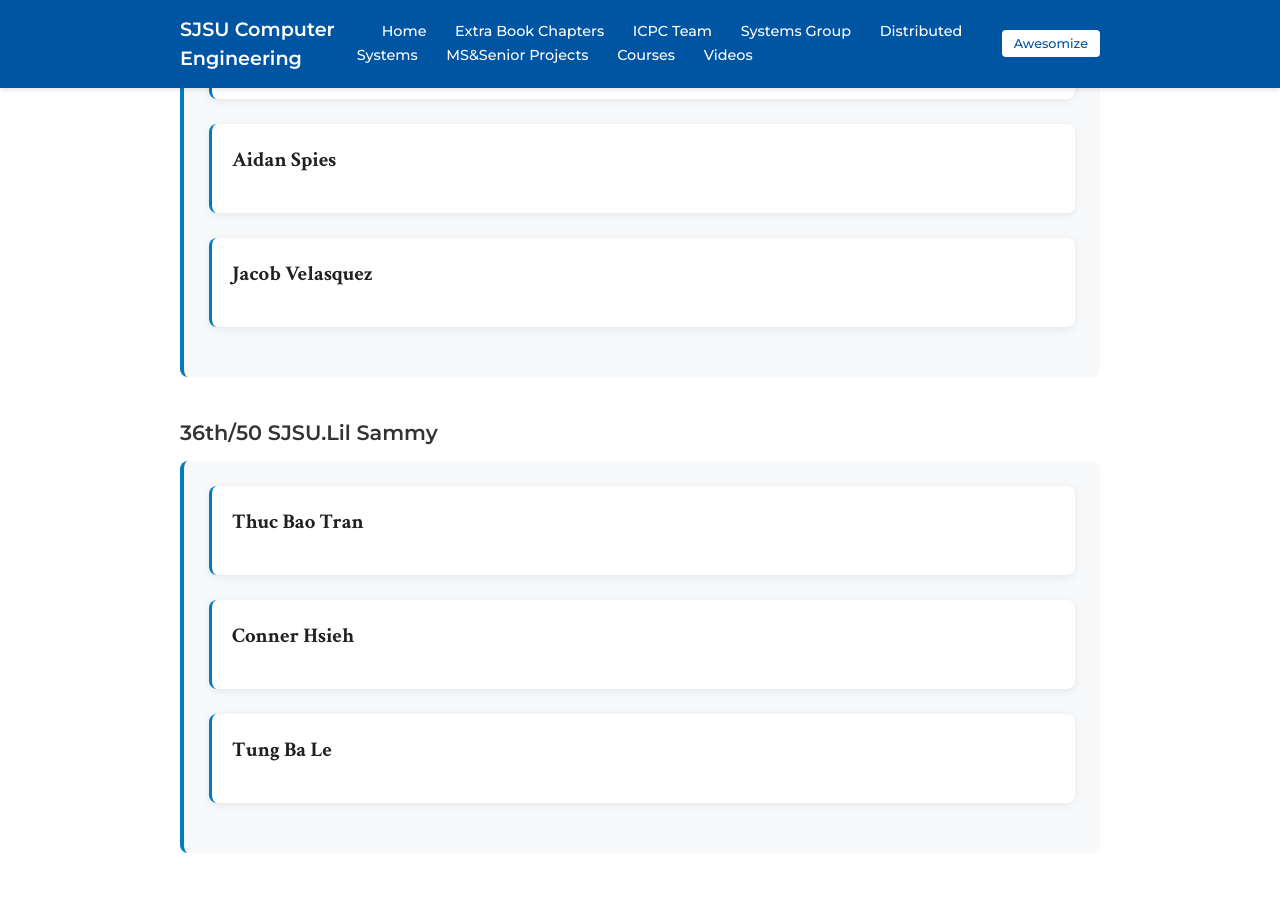
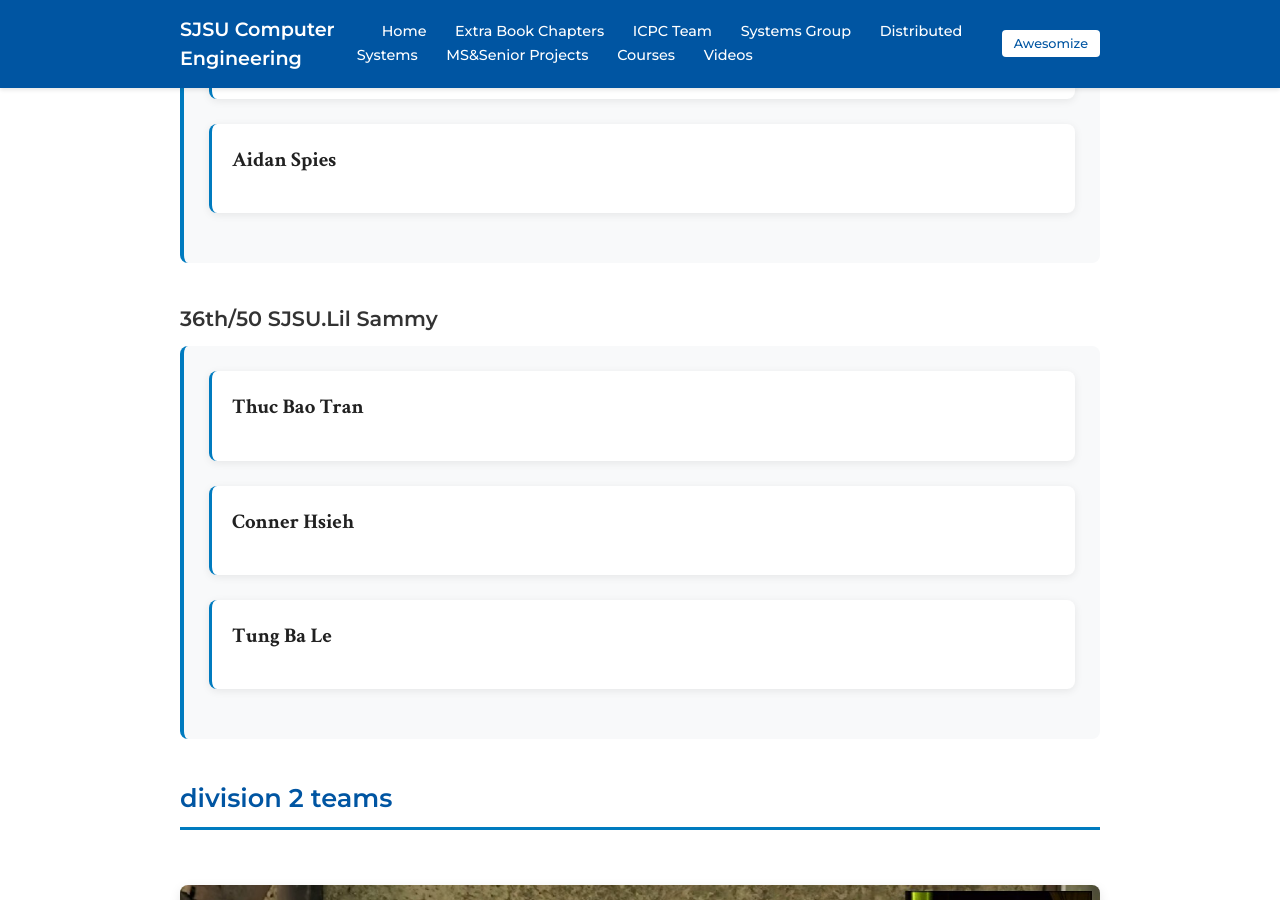
Before and after one commit to breed/benreed-sjsu, a Jekyll site: the page built from icpc/2026/index.md, in a window 1280 px wide and 900 px high, scrolled down 3344 px. Built offline with Jekyll 4.4.1, drawn with Linux system fonts in a browser that asks for light colours.

Commit message:
jacob missed competition

```diff
--- a/icpc/2026/index.md
+++ b/icpc/2026/index.md
@@ -73,9 +73,6 @@ team trainers: Eliot Hall, Aarya Chamkeri, Noah Ruderman, Curtis Zhang, Amarjarg
 <p><strong>Aidan Spies</strong></p>
 </div>
 
-<div class="member">
-<p><strong>Jacob Velasquez</strong></p>
-</div>
 </div>
 
 ### 36th/50 SJSU.Lil Sammy
```
